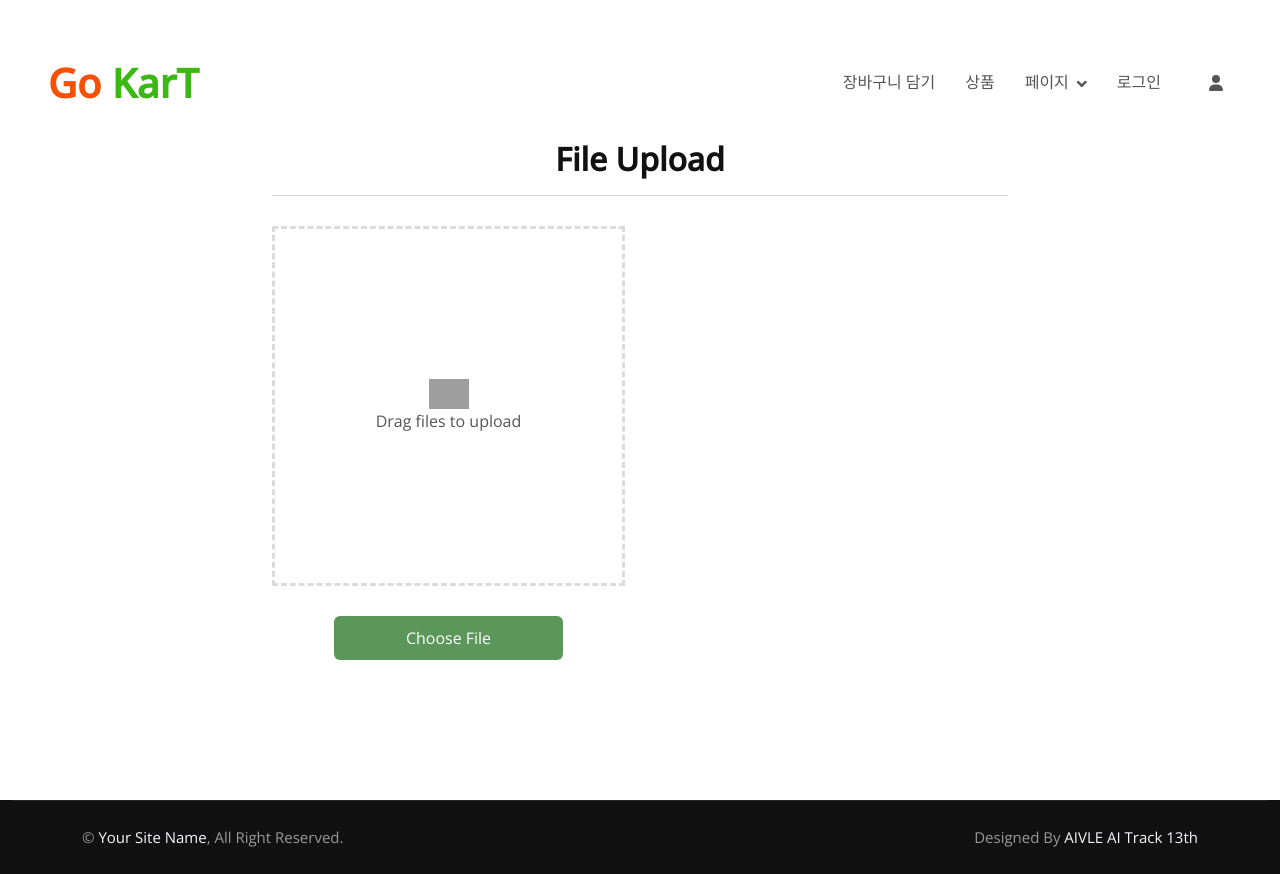
After one commit to KrswJo/aivle_ai_3rd_13th_big, a Django app: page /payment/prototype in a window 1280 px wide. The commit adds this page. Run offline with Django 4.2, Linux system fonts and the light colour scheme; some libraries are stand-ins or nearby versions; grey boxes are pictures that could not be loaded.

Commit message:
create prototype payment

```diff
--- /dev/null
+++ b/payment/static/css/test.css
@@ -0,0 +1,151 @@
+#root {
+  width: 100%;
+  margin: 0 auto;
+  max-width: 800px;
+}
+
+.title {
+  text-align: center;
+}
+
+.contents {
+  display: flex;
+  flex-direction: row;
+  margin-top: 30px;
+}
+.contents .upload-box {
+  width: calc(50% - 15px);
+  box-sizing: border-box;
+  margin-right: 30px;
+  display: flex;
+  flex-direction: column;
+  justify-content: center;
+  align-items: center;
+}
+
+.contents .upload-box .drag-file {
+  width: 100%;
+  height: 360px;
+  display: flex;
+  flex-direction: column;
+  justify-content: center;
+  align-items: center;
+  border: 3px dashed #dbdbdb;
+}
+.contents .upload-box .drag-file.highlight {
+  border: 3px dashed red;
+}
+.contents .upload-box .drag-file .image {
+  width: 40px;
+}
+.contents .upload-box .drag-file .message {
+  margin-bottom: 0;
+}
+.contents .upload-box .file-label {
+  margin-top: 30px;
+  background-color: #5b975b;
+  color: #fff;
+  text-align: center;
+  padding: 10px 0;
+  width: 65%;
+  border-radius: 6px;
+  cursor: pointer;
+}
+.contents .upload-box .file {
+  display: none;
+}
+
+.contents .files {
+  width: calc(50% - 15px);
+  box-sizing: border-box;
+  overflow: auto;
+  height: 360px;
+}
+.contents .files .file {
+  display: flex;
+  padding: 20px 20px;
+  border-bottom: 1px solid #dbdbdb;
+}
+.contents .files .file:last-child {
+  margin-bottom: 0px;
+  border-bottom: none;
+}
+
+.contents .files .file .thumbnail {
+  display: flex;
+  flex: none;
+  width: 50px;
+  margin-right: 20px;
+  align-items: center;
+}
+.contents .files .file .thumbnail .image {
+  width: 100%;
+}
+
+.contents .files .file .details {
+  flex: 1;
+  display: flex;
+  flex-direction: column;
+  justify-content: space-between;
+}
+.contents .files .file .details .header {
+  display: flex;
+}
+.contents .files .file .details .header .name {
+  width: 100px;
+  white-space: nowrap;
+  text-overflow: ellipsis;
+  overflow: hidden;
+}
+.contents .files .file .details .header .size {
+  margin-left: auto;
+}
+
+.contents .files .file .progress {
+  position: relative;
+  height: 6px;
+  background-color: #dbdbdb;
+  overflow: hidden;
+  margin-top: 4px;
+  border-radius: 10px;
+}
+.contents .files .file .progress .bar {
+  position: absolute;
+  left: 0;
+  top: 0;
+  height: 100%;
+  width: 100%;
+  background-color: #5b975b;
+}
+
+.contents .files .file .status {
+  display: flex;
+  width: 100%;
+}
+.contents .files .file .status .percent {
+}
+.contents .files .file .status .speed {
+  margin-left: auto;
+}
+
+@media(max-width: 700px) {
+  .contents {
+    display: flex;
+    flex-direction: column;
+    margin-top: 30px;
+  }
+  .contents .upload-box {
+    width: 100%;
+    box-sizing: border-box;
+    margin-right: 0;
+  }
+  .contents .upload-box .drag-file {
+    height: 150px;
+  }
+  .contents .files {
+    width: 100%;
+    box-sizing: border-box;
+    margin-right: 0;
+    overflow: initial;
+  }
+}
--- /dev/null
+++ b/payment/static/js/test.js
@@ -0,0 +1,75 @@
+function DropFile(dropAreaId, fileListId) {
+  let dropArea = document.getElementById(dropAreaId);
+  let fileList = document.getElementById(fileListId);
+
+  function preventDefaults(e) {
+    e.preventDefault();
+    e.stopPropagation();
+  }
+
+  function highlight(e) {
+    preventDefaults(e);
+    dropArea.classList.add("highlight");
+  }
+
+  function unhighlight(e) {
+    preventDefaults(e);
+    dropArea.classList.remove("highlight");
+  }
+
+  function handleDrop(e) {
+    unhighlight(e);
+    let dt = e.dataTransfer;
+    let files = dt.files;
+
+    handleFiles(files);
+
+    const fileList = document.getElementById(fileListId);
+    if (fileList) {
+      fileList.scrollTo({ top: fileList.scrollHeight });
+    }
+  }
+
+  function handleFiles(files) {
+    files = [...files];
+    files.forEach(previewFile);
+  }
+
+  function previewFile(file) {
+    console.log(file);
+    fileList.appendChild(renderFile(file));
+  }
+
+  function renderFile(file) {
+    let fileDOM = document.createElement("div");
+    fileDOM.className = "file";
+    fileDOM.innerHTML = `
+      <div class="thumbnail">
+        <img src="https://img.icons8.com/pastel-glyph/2x/image-file.png" alt="파일타입 이미지" class="image">
+      </div>
+      <div class="details">
+        <header class="header">
+          <span class="name">${file.name}</span>
+          <span class="size">${file.size} byte</span>
+        </header>
+        <div class="progress">
+          <div class="bar"></div>
+        </div>
+        <div class="status">
+          <span class="percent">100%</span>
+          <span class="speed">Complete</span>
+        </div>
+      </div>
+    `;
+    return fileDOM;
+  }
+
+  dropArea.addEventListener("dragenter", highlight, false);
+  dropArea.addEventListener("dragover", highlight, false);
+  dropArea.addEventListener("dragleave", unhighlight, false);
+  dropArea.addEventListener("drop", handleDrop, false);
+
+  return {
+    handleFiles
+  };
+}
--- /dev/null
+++ b/payment/templates/payment/prototype.html
@@ -0,0 +1,40 @@
+{% extends 'base.html' %}
+{% load static %}
+{% block header %}
+    <link href="{% static 'css/test.css' %}" rel="stylesheet">
+    <script src="{% static 'js/test.js' %}"></script>
+{% endblock %}
+{% block content %}
+
+    <div class="d-flex align-items-center justify-content-center" style="height: 100vh;">
+        <div class="container">
+            <div class="row">
+                <div class="col-md-8 offset-md-2 text-center">
+                    <!-- 가운데 정렬을 원하는 내용 -->
+                    <h2 class="title">File Upload</h2>
+                    <hr>
+                    <div class="contents">
+                        <div class="upload-box">
+                            <div class="drag-file" id="drop-file">
+                                <img alt="파일 아이콘" class="image"
+                                     src="https://img.icons8.com/pastel-glyph/2x/image-file.png">
+                                <p class="message">Drag files to upload</p>
+                            </div>
+                            <label class="file-label" for="chooseFile">Choose File</label>
+                            <input class="file" id="chooseFile" multiple onchange="dropFile.handleFiles(this.files)"
+                                   type="file">
+                        </div>
+                        <div class="files" id="files">
+                        </div>
+                    </div>
+
+                </div>
+            </div>
+        </div>
+    </div>
+
+
+    <script>
+        const dropFile = new DropFile("drop-file", "files");
+    </script>
+{% endblock %}
--- a/payment/urls.py
+++ b/payment/urls.py
@@ -6,4 +6,6 @@ app_name = 'payment'
 urlpatterns = [
     path('', views.index, name='index'),
     path('result', views.result, name='result'),
+    path('prototype', views.prototype, name='result'),
+
 ]
--- a/payment/views.py
+++ b/payment/views.py
@@ -108,3 +108,7 @@ def result(request):
     }
 
     return render(request, 'languagechat/result.html', context)
+
+
+def prototype(request):
+    return render(request, 'payment/prototype.html')
```
Also changed, not shown: board/templates/boards/edit.html (+12 -9 lines), board/templates/boards/new.html (+10 -8 lines).
